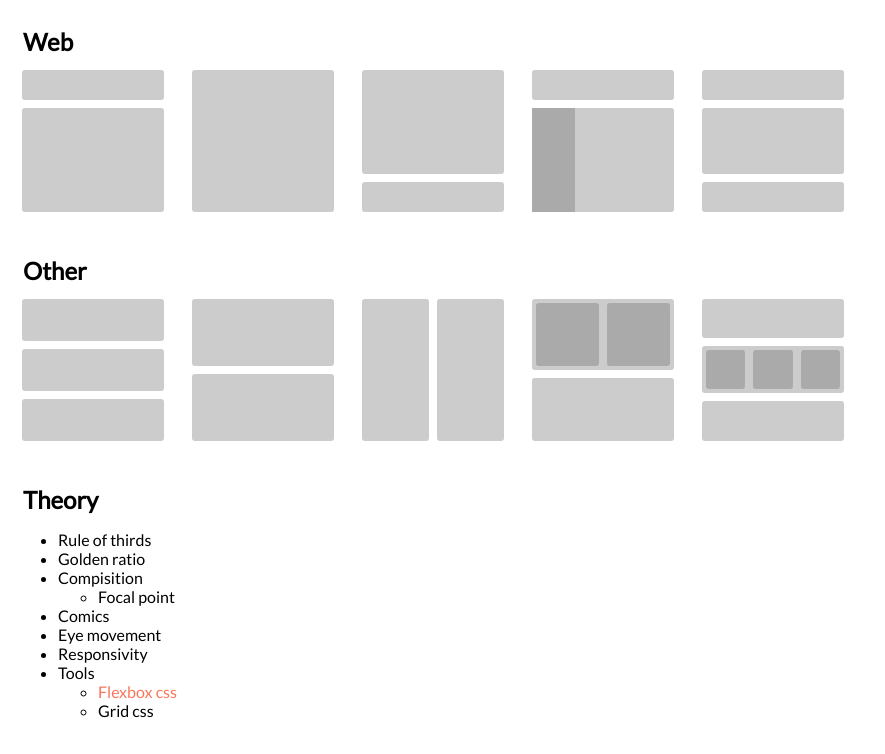
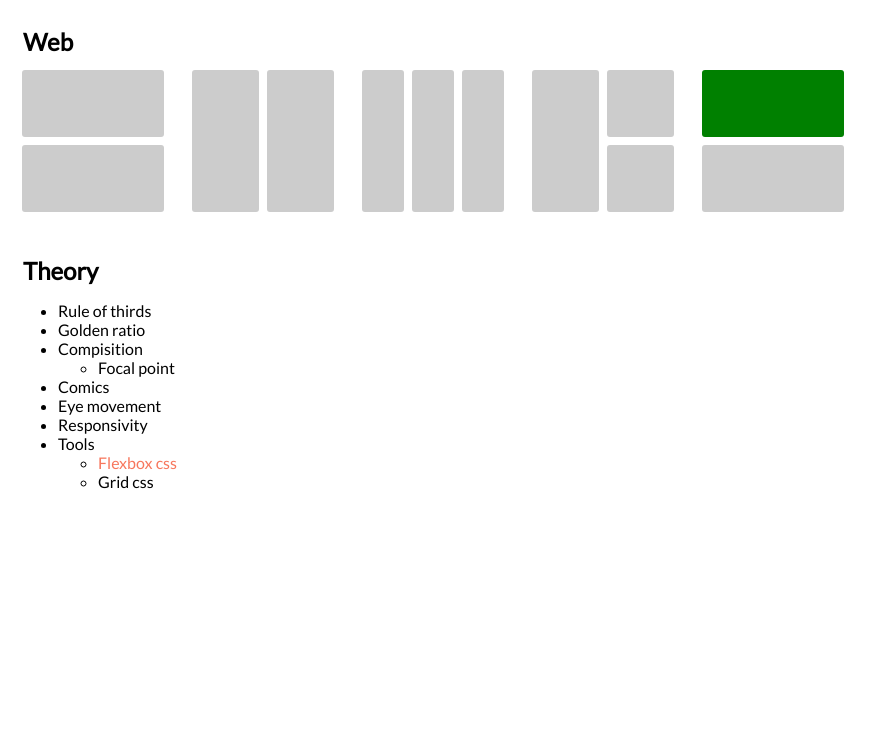
Before and after one commit to ullizen/grid, a plain HTML site: page index.html in a window 1280 px wide. Shown: the part 102-856 px from the top of the page, without its empty margins (0-885 px from the left). After the commit the page ends 800 px from the top, so only its background shows below. Drawn offline with Linux system fonts and the light colour scheme.

Commit message:
Refactor grid style

```diff
--- a/index.html
+++ b/index.html
@@ -25,61 +25,35 @@
 	<h2>Web</h2>
 	<section class="page-wrapper">
 		<article class="page">
-			<header></header>
-			<main></main>
+			<div class="col">
+				<div class="element"></div>
+				<div class="element"></div>
+			</div>
 		</article>
 		<article class="page">
-			<main></main>
+			<div class="element"></div>
+			<div class="element"></div>
 		</article>
 		<article class="page">
-			<main></main>
-			<footer></footer>
+			<div class="element"></div>
+			<div class="element"></div>
+			<div class="element"></div>
 		</article>
 		<article class="page">
-			<header></header>
-			<main>
-				<aside></aside>
-			</main>
+			<div class="element"></div>
+			<div class="col">
+				<div class="element"></div>
+				<div class="element"></div>
+			</div>
 		</article>
 		<article class="page">
-			<header></header>
-			<main></main>
-			<footer></footer>
+			<div class="col">
+				<header class="element"></header>
+				<div class="element"></div>
+			</div>
 		</article>
 	</section>
 
-	<h2>Other</h2>
-	<section class="page-wrapper">
-		<article class="page">
-			<section class="row"></section>
-			<section class="row"></section>
-			<section class="row"></section>
-		</article>
-		<article class="page">
-			<section class="row"></section>
-			<section class="row"></section>
-		</article>
-		<article class="page page--column">
-			<section class="row"></section>
-			<section class="row"></section>
-		</article>
-		<article class="page">
-			<section class="row  page--column">
-				<section class="row box"></section>
-				<section class="row box"></section>
-			</section>
-			<section class="row"></section>
-		</article>
-		<article class="page">
-			<section class="row"></section>
-			<section class="row  page--column">
-				<section class="row box"></section>
-				<section class="row box"></section>
-				<section class="row box"></section>
-			</section>
-			<section class="row"></section>
-		</article>
-	</section>
 
 	<h2>Theory</h2>
 
--- a/style.css
+++ b/style.css
@@ -84,67 +84,34 @@ nav p {
 }
 
 .page {
-	display: flex;
-	flex-direction: column;
-	/*border: 1px solid #555;*/
-	/*flex: 1 1 auto;*/
 	margin-right: 20px;
 	margin-bottom: 20px;
 	width: 150px;
 	height: 150px;
-}
-
-.page--column {
+	display: flex;
 	flex-direction: row;
 }
 
-.page header {
-	background: #ccc;
-	height: 20%;
-	margin: 4px;
-	border-radius: 3px;
-	/*flex: 1 1 auto;*/
+.row {
+	display: flex;
+	flex: 1 1 auto;
+	flex-direction: row;
 }
 
-.page header:hover {
-	background: #f7775d;
+.col {
+	display: flex;
+	flex: 1 1 auto;
+	flex-direction: column;
 }
 
-.page main {
-	display: flex;
+.element {
 	background: #ccc;
 	margin: 4px;
 	flex: 1 1 auto;
 	border-radius: 3px;
 }
 
-.page footer {
-	background: #ccc;
-	height: 20%;
-	margin: 4px;
-	border-radius: 3px;
+header.element {
+	/*height: 10%;*/
+	background: green;
 }
-
-.page aside {
-	background: #aaa;
-	width: 30%;
-}
-
-.row {
-	display: flex;
-	background: #ccc;
-	flex-grow: 1;
-	margin: 4px;
-	border-radius: 3px;
-}
-
-.column {
-	background: #ccc;
-	flex-grow: 1;
-	margin: 4px;
-	border-radius: 3px;
-}
-
-.box {
-	background: #aaa;
-}
```
Also changed, not shown: screens/003.png (added).
